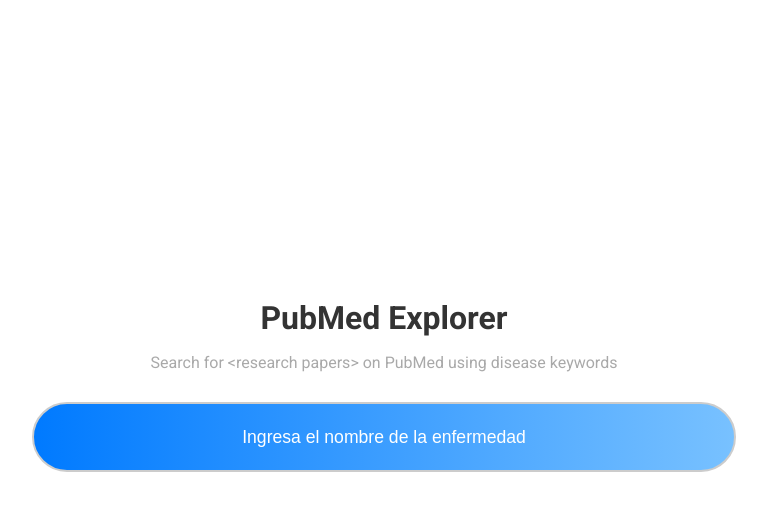
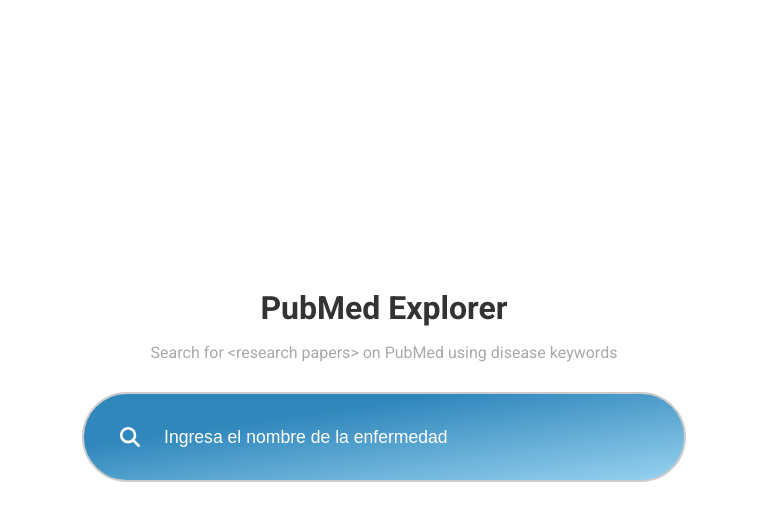
Before and after one commit to yago-mendoza/PubMedExplorer, a Flask app: page / in a window 1280 px wide. Shown: the top 521 px of the page, without its empty margins (256-1023 px from the left). Run offline with Flask 3, Linux system fonts and the light colour scheme.

Commit message:
feat: added magnifying glass icon for search and enhanced padding

```diff
--- a/static/css/styles.css
+++ b/static/css/styles.css
@@ -37,30 +37,39 @@
 }
 
 .search-form input {
-    padding: 20px 30px;
+    padding: 30px 40px 30px 10%;
     font-size: 1.1em;
-    width: 80%;
+    width: 60%;
     border: 2px solid #ccc;
     border-radius: 9999px;
-    background: linear-gradient(to right, #007AFF, #78C1FF);
+    background: linear-gradient(to bottom right, #3087bc 30%, #98d2f0);
     color: #ffffff;
     outline: none;
     line-height: 1.5;
-    text-align: center;
+    text-align: left;
+    text-indent: 0;
 }
 
 .search-form input::placeholder {
+    text-align: left;
+    padding-left: 0;
     color: #ffffff;
 }
 
 .search-form .search-icon {
     position: absolute;
-    left: 15px;
+    left: 17%;
     top: 50%;
     transform: translateY(-50%);
-    color: #ffffff;
-    font-size: 1.2em;
+    width: 20px;
+    height: 20px;
     cursor: pointer;
+}
+
+.search-form .search-icon img {
+    width: 100%;
+    height: 100%;
+    filter: brightness(0) invert(1);
 }
 
 .search-form button {
--- a/templates/index.html
+++ b/templates/index.html
@@ -13,6 +13,9 @@
             <p class="subtitle">Search for &lt;research papers&gt; on PubMed using disease keywords</p>
         </header>
         <form id="search-form" class="search-form">
+            <div class="search-icon">
+                <img src="{{ url_for('static', filename='svgs/magnifying-glass-solid.svg') }}" alt="Search">
+            </div>
             <input type="text" name="disease" autocomplete="off" placeholder="Ingresa el nombre de la enfermedad" required>
             <button type="submit">
                 <span class="search-icon">🔍</span> Search Research
```
Also changed, not shown: static/svgs/magnifying-glass-solid.svg (added).
